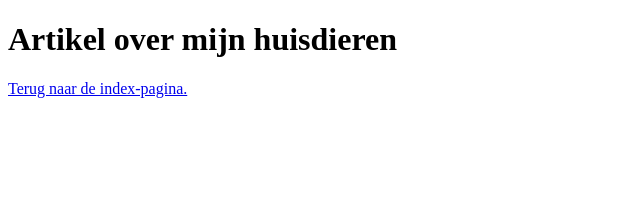
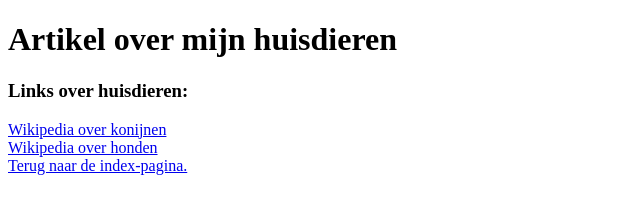
Before and after one commit to machbi/HTML2019, a plain HTML site: page h01/artikel.html in a window 1280 px wide. Shown: the whole page, without its empty margins (0-640 px from the left). Drawn offline with Linux system fonts and the light colour scheme.

Commit message:
Links over huisdieren aangemaakt

```diff
--- a/h01/artikel.html
+++ b/h01/artikel.html
@@ -6,6 +6,13 @@
 </head>
 <body>
 <h1>Artikel over mijn huisdieren</h1>
+
+<h3>Links over huisdieren:</h3>
+<a href="https://nl.wikipedia.org/wiki/Konijn_(dier)">Wikipedia over konijnen</a><br>
+<a href="https://nl.wikipedia.org/wiki/Hond">Wikipedia over honden</a><br>
+
+
+
 <a href="index.html">Terug naar de index-pagina.</a>
 
 </body>
```
